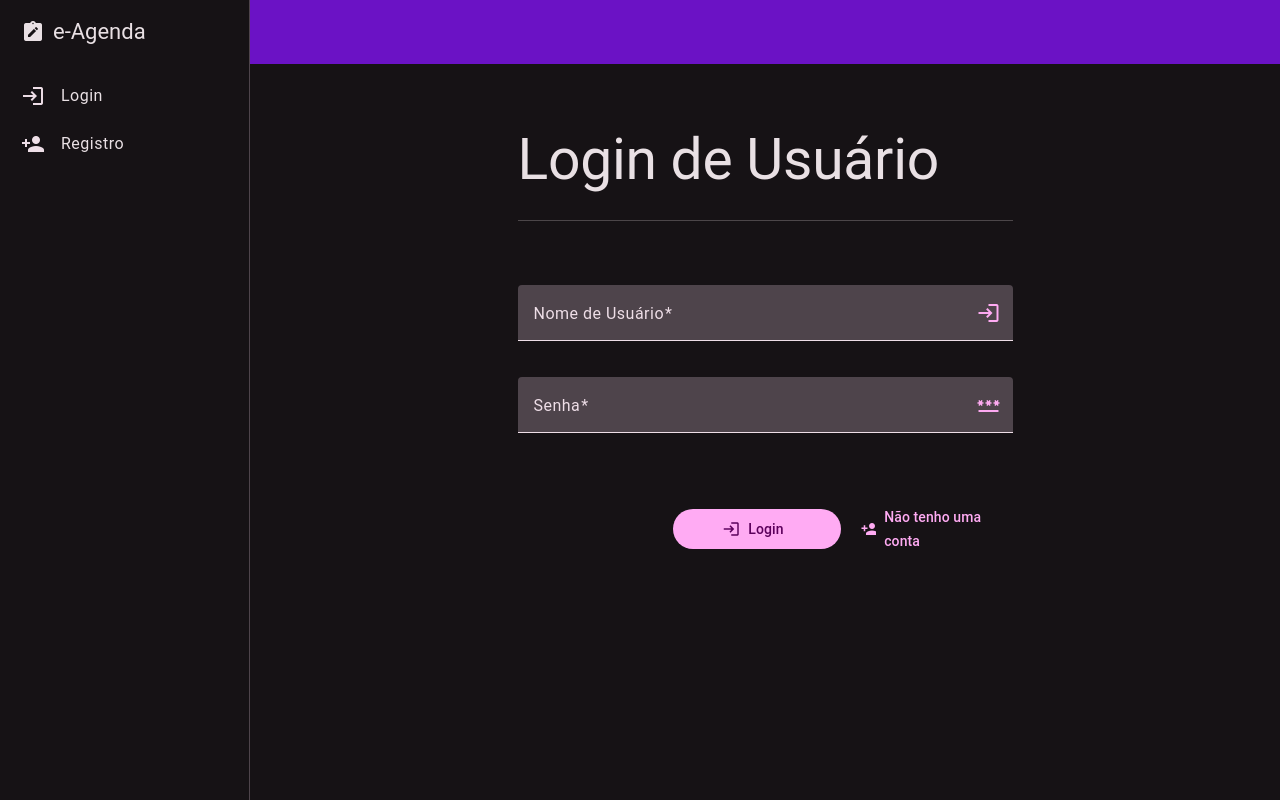
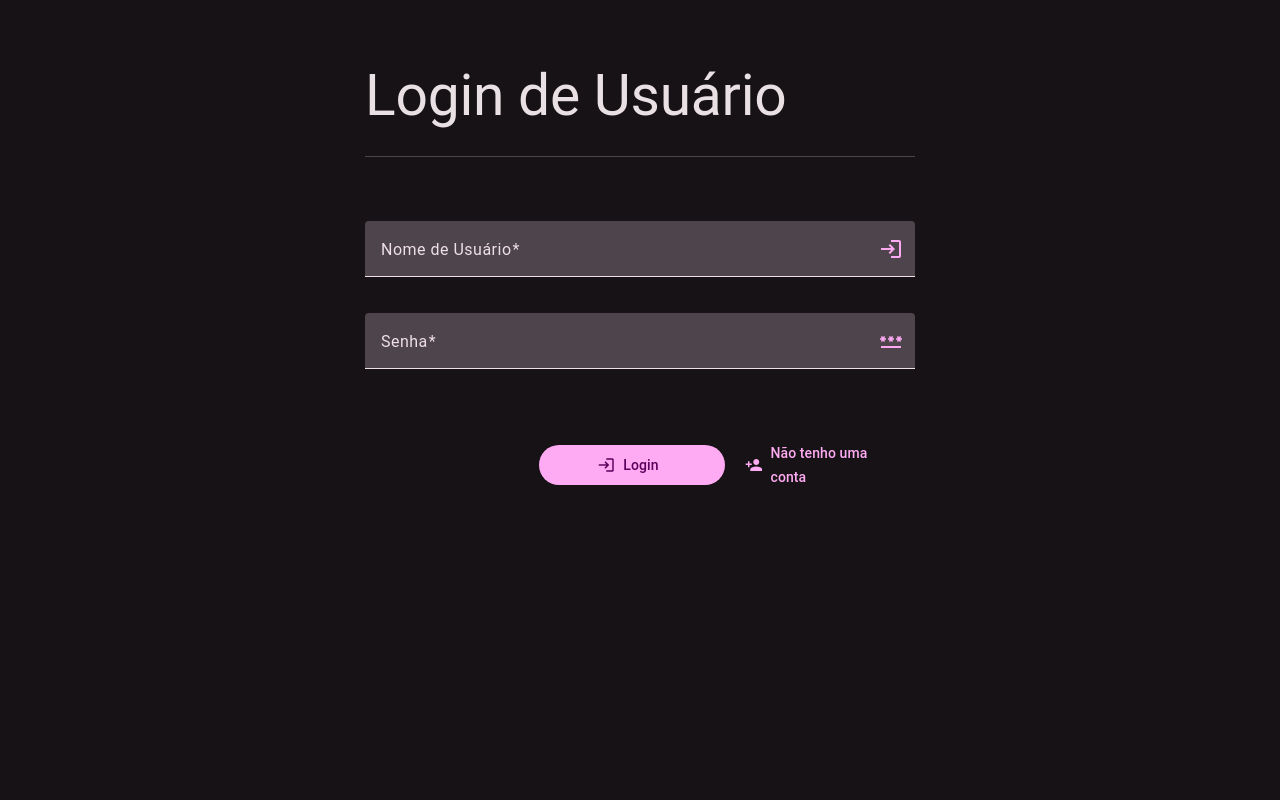
Before and after one commit to Fabis-li/e-agenda-fullstack-2024, an Angular app in the folder client/: page /login in a window 1280 px wide. Built offline with nearby package versions, Linux system fonts and the light colour scheme.

Commit message:
atualizacao da estilizacao da shell

```diff
--- a/client/src/app/core/shell/shell.component.html
+++ b/client/src/app/core/shell/shell.component.html
@@ -5,35 +5,49 @@
     fixedInViewport
     [attr.role]="(isHandset$ | async) ? 'dialog' : 'navigation'"
     [mode]="(isHandset$ | async) ? 'over' : 'side'"
-    [opened]="(isHandset$ | async) === false"
+    [opened]="usuarioAutenticado != undefined && (isHandset$ | async) === false"
   >
     <mat-toolbar>
       <span class="d-flex align-items-center gap-2">
         <mat-icon>note_alt</mat-icon>
-        e-Agenda
+        e-Agendas
       </span>
     </mat-toolbar>
+
+    <mat-nav-list class="auth-nav-list" *ngIf="usuarioAutenticado">
+      <a
+        [matMenuTriggerFor]="menu"
+        mat-list-item
+        class="auth-trigger-menu-opcoes"
+      >
+        <mat-icon matListItemIcon>verified_user</mat-icon>
+        {{ usuarioAutenticado.nome }}
+      </a>
+
+      <mat-menu #menu class="auth-menu-opcoes">
+        <button mat-menu-item class="auth-menu-item" (click)="logoutAcionado()">
+          <mat-icon matListItemIcon>logout</mat-icon>
+          Logout
+        </button>
+      </mat-menu>
+    </mat-nav-list>
+
     <mat-nav-list>
-      <ng-container *ngIf="!usuarioAutenticado">
-        <a *ngFor="let link of links" mat-list-item [routerLink]="link.rota">
+      <ng-container *ngIf="usuarioAutenticado">
+        <a
+          *ngFor="let link of authLinks"
+          mat-list-item
+          [routerLink]="link.rota"
+        >
           <mat-icon matListItemIcon>{{ link.icone }}</mat-icon>
           {{ link.titulo }}
         </a>
       </ng-container>
-
-      <ng-container *ngIf="usuarioAutenticado">
-        <a *ngFor="let link of authLinks"
-        mat-list-item
-        [routerLink]="link.rota"
-      >
-        <mat-icon matListitemIcon>{{ link.icone}}</mat-icon>
-        {{ link.titulo }}
-        </a>
-      </ng-container>
     </mat-nav-list>
   </mat-sidenav>
+
   <mat-sidenav-content>
-    <mat-toolbar color="primary">
+    <mat-toolbar color="primary" *ngIf="usuarioAutenticado != undefined">
       <button
         *ngIf="isHandset$ | async"
         mat-icon-button
@@ -43,13 +57,6 @@
       >
         <mat-icon aria-label="Ícone ativador da barra lateral">menu</mat-icon>
       </button>
-      <span *ngIf="usuarioAutenticado" class="d-flex align-center gap-3 ms-auto">
-        <span>Seja bem-vindo(a), {{ usuarioAutenticado.nome}}!</span>
-        <button (click)="logoutAcionado()" mat-stroked-button>
-          <mat-icon>logout</mat-icon>
-          Logout
-        </button>
-      </span>
 
       <span
         *ngIf="isHandset$ | async"
@@ -59,6 +66,7 @@
         e-Agenda
       </span>
     </mat-toolbar>
+
     <ng-content></ng-content>
   </mat-sidenav-content>
 </mat-sidenav-container>
--- a/client/src/app/core/shell/shell.component.scss
+++ b/client/src/app/core/shell/shell.component.scss
@@ -1,18 +1,33 @@
 .sidenav-container {
   height: 100%;
 }
+
 .sidenav {
   width: 250px;
+
   border-radius: 0;
   border: none;
+
   border-right: 1px solid #4e444b;
+
   padding-left: 5px;
   padding-right: 5px;
 }
+
 .mat-toolbar.mat-primary {
   position: sticky;
   top: 0;
   z-index: 1;
+
   background-color: #6b12c5;
+
   border-left: 3px solid transparent;
 }
+
+.auth-trigger-menu-opcoes {
+  background-color: #6b12c5;
+}
+
+.auth-menu-item {
+  min-width: 250px;
+}
--- a/client/src/app/core/shell/shell.component.ts
+++ b/client/src/app/core/shell/shell.component.ts
@@ -11,6 +11,7 @@
 import { RouterLink, RouterOutlet } from '@angular/router';
 import { LinkNavegacao } from './models/link-navegacao.model';
 import { UsuarioTokenViewModel } from '../auth/models/auth.models';
+import { MatMenuModule } from '@angular/material/menu';
 @Component({
   selector: 'app-shell',
   standalone: true,
@@ -24,6 +25,7 @@
     MatButtonModule,
     MatSidenavModule,
     MatListModule,
+    MatMenuModule,
     MatIconModule,
   ],
 
```
